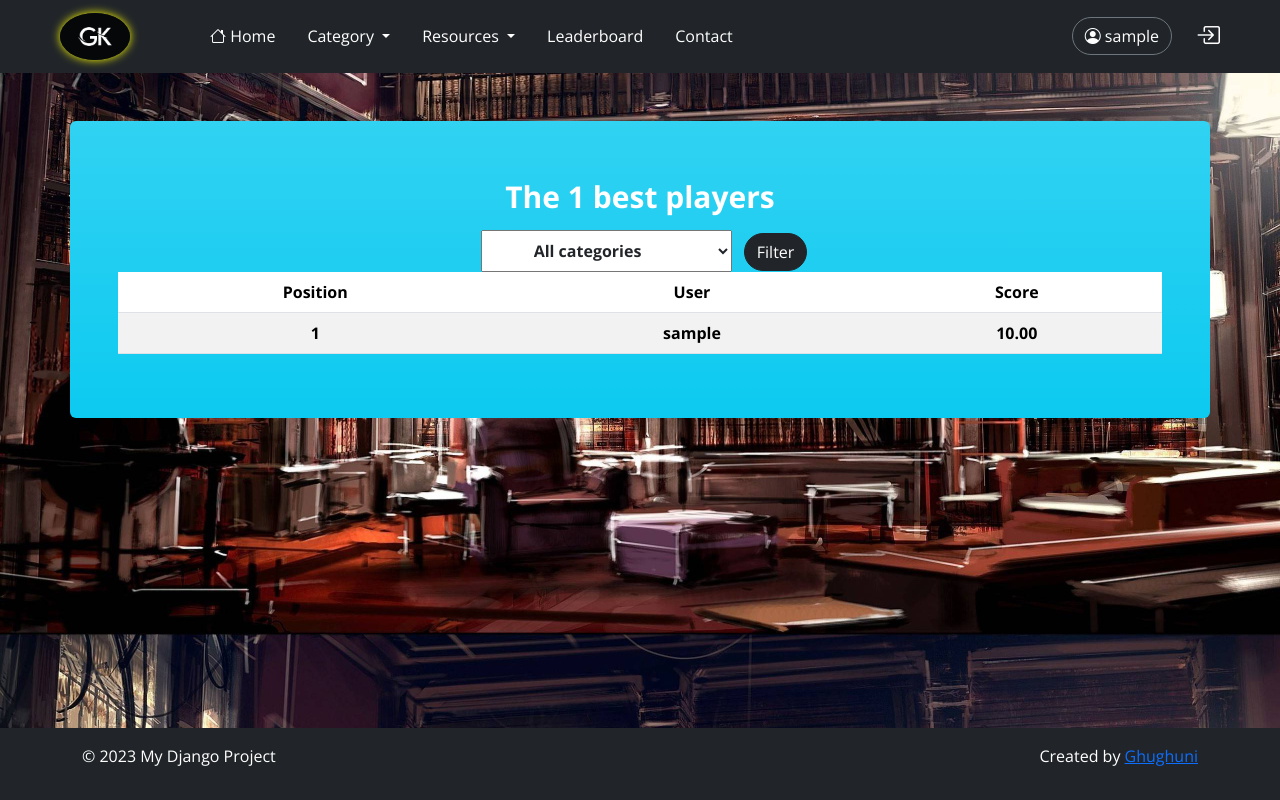
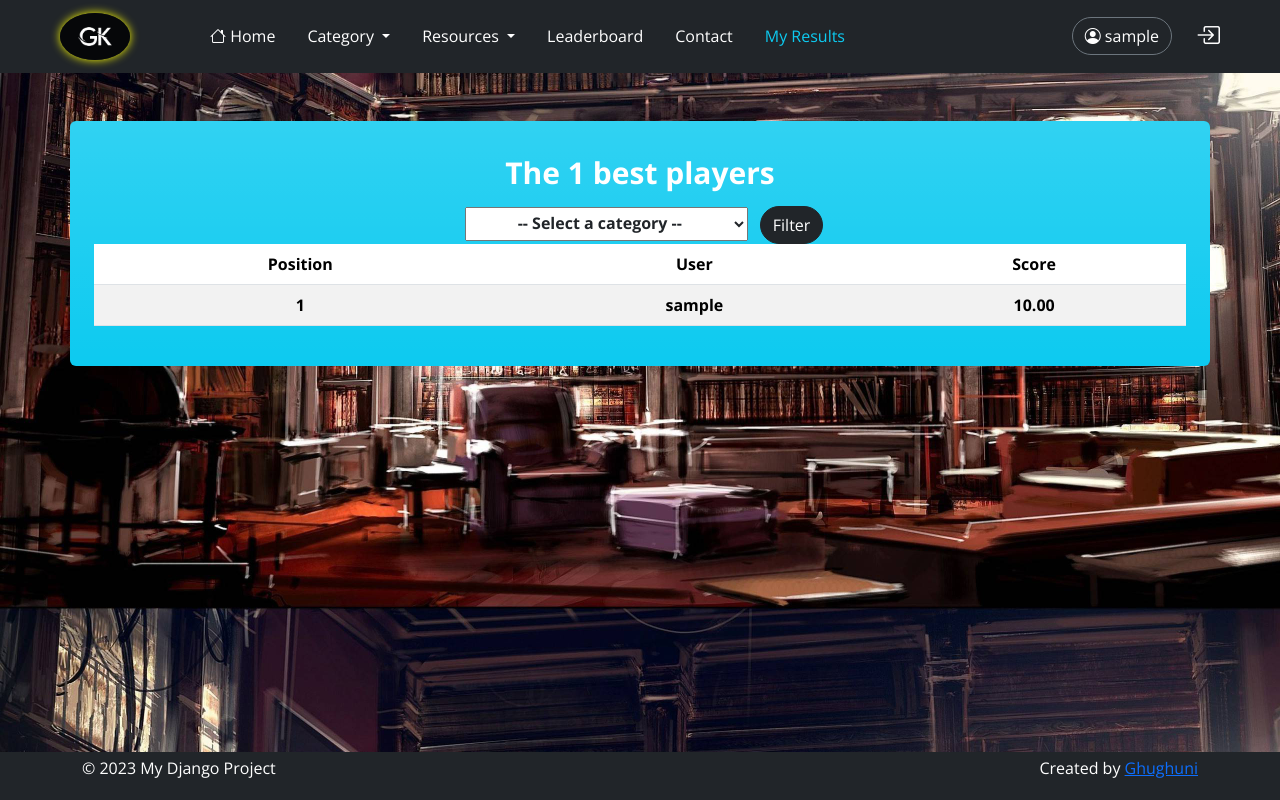
Before and after one commit to ghughuni/Django_Quiz_app, a Django app: page /panel/ in a window 1280 px wide. Run offline with Django 4.2, Linux system fonts and the light colour scheme; a user stored in the database is signed in; tables that the repository leaves empty hold one stand-in row (values such as "Sample post"); lists and menus that the app fills with data are empty; some libraries are stand-ins or nearby versions.

Commit message:
add results.html

```diff
--- a/quiz/template/base.html
+++ b/quiz/template/base.html
@@ -3,16 +3,20 @@
 
 <head>
     <title>{% block titulo %}{% endblock %}</title>
+    <meta charset="UTF-8">
+    <meta http-equiv="X-UA-Compatible" content="IE=edge">
+    <meta name="viewport" content="width=device-width, initial-scale=1.0">
+    {% load bootstrap5 %}
+    {% bootstrap_css %}
+    {% bootstrap_javascript %}
+    <link rel="stylesheet" href="https://cdn.jsdelivr.net/npm/bootstrap-icons@1.10.4/font/bootstrap-icons.css">
     {% load static %}
     <link href="https://fonts.googleapis.com/css2?family=Open+Sans:wght@300;400;700&display=swap" rel="stylesheet">
     <link rel="stylesheet" href="{% static 'quiz/style.css' %}">
     <script src="{% static 'main.js' %}"></script>
-    {% load bootstrap5 %}
-    {% bootstrap_css %}
-    {% bootstrap_javascript %}
-    <link rel="stylesheet" href="https://cdn.jsdelivr.net/npm/bootstrap-icons@1.10.4/font/bootstrap-icons.css">
     <script src="https://code.jquery.com/jquery-3.6.4.min.js"
         integrity="sha256-oP6HI9z1XaZNBrJURtCoUT5SUnxFr8s3BzRl+cbzUq8=" crossorigin="anonymous"></script>
+
 </head>
 
 <body class="bg-image">
@@ -71,6 +75,11 @@
                     <li class="nav-item mx-2">
                         <a class="nav-link active text-white" aria-current="page" href="{% url 'contact' %}">Contact</a>
                     </li>
+                    {% if user.is_authenticated %}
+                    <li class="nav-item mx-2">
+                        <a class="nav-link active text-info " aria-current="page" href="{% url 'results' %}">My Results</a>
+                    </li>
+                    {% endif %}
                 </ul>
                 <form class="d-flex justify-content-end text-white">
                     {% if user.is_authenticated %}
@@ -93,9 +102,9 @@
         {% endblock %}
 
     <!-- Footer Section -->
-    <footer class="bg-dark text-white py-3 mt-5 fixed-bottom">
+    <footer class="bg-dark text-white py-1 mt-5 fixed-bottom">
         <div class="container">
-            <div class="row">
+            <div class="row fw-lighter">
                 <div class="col-md-6 text-center text-md-start">
                     <p>&copy; 2023 My Django Project</p>
                 </div>
--- a/quiz/template/play/panel.html
+++ b/quiz/template/play/panel.html
@@ -2,7 +2,7 @@
 {% block title %}Panel detail{% endblock %}
 {% block content %}
 {% csrf_token %}
-<div class="container text-center p-5 my-5  bg-info bg-gradient text-white rounded">
+<div class="container text-center p-4 my-5  bg-info bg-gradient text-white rounded">
 	<form method="POST">
 		{% csrf_token %}
 		<h1 class="text-center">
@@ -10,8 +10,8 @@
 				The {{count_user}} best players
 			</span>
 		</h1>
-		<select name="category_id" id="category_options" class="mx-2 p-2 text-dark fw-bold px-5">
-			<option value="">All categories</option>
+		<select name="category_id" id="category_options" class="mx-2 p-1 text-dark fw-bold px-5">
+			<option value="">-- Select a category --</option>
 			{% for category in categories %}
 			<option value="{{ category.id }}">{{ category }}</option>
 			{% endfor %}
--- a/quiz/template/users/home.html
+++ b/quiz/template/users/home.html
@@ -3,7 +3,7 @@
 {% block content %}
 
 {% if user.is_authenticated %}
-<div class="container  p-5 my-5 bg-opacity-75 bg-dark text-white rounded shadow-lg">
+<div class="container  p-4 my-5 bg-opacity-75 bg-dark text-white rounded shadow-lg">
 	<div class="row justify-content-center">
 		<div class="col-md-6">
 			<h1 class="text-center text-warning my-4">
--- a/quiz/template/users/register.html
+++ b/quiz/template/users/register.html
@@ -6,7 +6,7 @@
 	<div class="container py-5 my-5 bg-opacity-75 bg-dark text-white rounded shadow-lg">
 		<div class="row justify-content-center">
 			<div class="col-md-6">
-				<h2 class="text-center mb-4">Create an Account</h2>
+				<h2 class="text-center text-danger mb-4">Create an Account</h2>
 
 				{% csrf_token %}
 
@@ -36,11 +36,9 @@
 					</button>
 				</div>
 
-
-
 				<hr class="my-4">
 				<div class="text-center">
-					<p class="mb-0">Already have an account?</p>
+					<p class="mb-0 text-warning">Already have an account?</p>
 					<a href="{% url 'login' %}" class="btn btn-outline-info rounded-pill mt-2 px-3">Log In</a>
 				</div>
 			</div>
--- a/quiz/urls.py
+++ b/quiz/urls.py
@@ -10,6 +10,7 @@ from .views import (
     action,
     panel,
     contact,
+    results
 )
 
 urlpatterns = [
@@ -21,6 +22,7 @@ urlpatterns = [
     path('panel/', panel, name='panel'),
     path('action/', action, name='action'),
     path('contact/', contact, name='contact'),
+    path('results/', results, name='results'),
 ]
 
 urlpatterns += staticfiles_urlpatterns()
--- a/quiz/views.py
+++ b/quiz/views.py
@@ -16,14 +16,6 @@ def index(request):
     }
 
     return render(request, 'index.html', context)
-
-def allcategories(request):
-    categories = Category.objects.all()
-    context = {
-        'categories': categories,
-    }
-
-    return render(request, 'base.html', context)
 
 def HomeUser(request):
     categories = Category.objects.all()
@@ -132,7 +124,6 @@ def panel(request):
             'categories': categories,
         }
         return render(request, 'play/panel.html', context)
-    return redirect('panel')
 
 def loginView(request):
     title = 'HomeUser'
@@ -147,14 +138,12 @@ def loginView(request):
     context = {
         'form': form,
         'title': title,
-
     }
 
     return render(request, 'users/login.html', context)
 
 
 def register(request):
-
     title = 'Create an account'
     if request.method == 'POST':
         username = request.POST.get('username')
@@ -185,3 +174,57 @@ def logout_view(request):
 
 def contact(request):
     return render(request, 'contact.html')
+
+def results(request):
+    user_id = request.user.id
+    user_quiz = QuizUsers.objects.filter(users=user_id).values()
+    try:
+        messages= None
+        quiz_User = int(user_quiz[0]['id'])
+        category_id = request.POST.get('category_id')
+        if category_id:
+            category_questions = Question.objects.filter(category_id=category_id).values()
+            questions = []
+            for question in category_questions:
+                answered = QuestionsAnswered.objects.filter(quizUser=quiz_User, category=category_id, question=question['id']).values()
+                question_text = question['text']
+                if answered:
+                    user_answered = ChooseAnswer.objects.filter(id=answered[0]['answer_id']).values_list('text')[0][0]
+                    correct_answer = ChooseAnswer.objects.filter(question=question['id'], correct=True).values_list('text')[0][0]
+                    score = Question.objects.filter(id=question['id']).values_list('max_score')[0][0]
+                else:
+                    question_text = '-'
+                    user_answered = '-'
+                    correct_answer = '-'
+                    score = 0
+
+                questions.append({
+                    'question_text': question_text,
+                    'answer': user_answered,
+                    'correct_answer': correct_answer,
+                    'score': score
+                    })
+            category_name = Category.objects.get(id=category_id).name
+            try:
+                total_score = QuizUsers.objects.filter(users=user_id, choose_category=category_id).values_list('total_score')[0][0]
+            except:
+                total_score=0
+            context = {
+                'questions': questions,
+                'total_score': total_score,
+                'categories': Category.objects.all(),
+                'selected_category_id': category_id,
+                'category_name': category_name,
+            }
+            return render(request, 'users/results.html', context)
+
+        context = {
+            'categories': Category.objects.all(),
+        }
+        return render(request, 'users/results.html', context)
+    except:
+        messages='You have not taken any quiz yet.'
+        context = {
+            'messages': messages,
+        }
+        return render(request, 'users/results.html', context)
```
Also changed, not shown: quiz/template/play/action.html (+4 -4 lines), quiz/template/users/results.html (added, +65 -0 lines).
